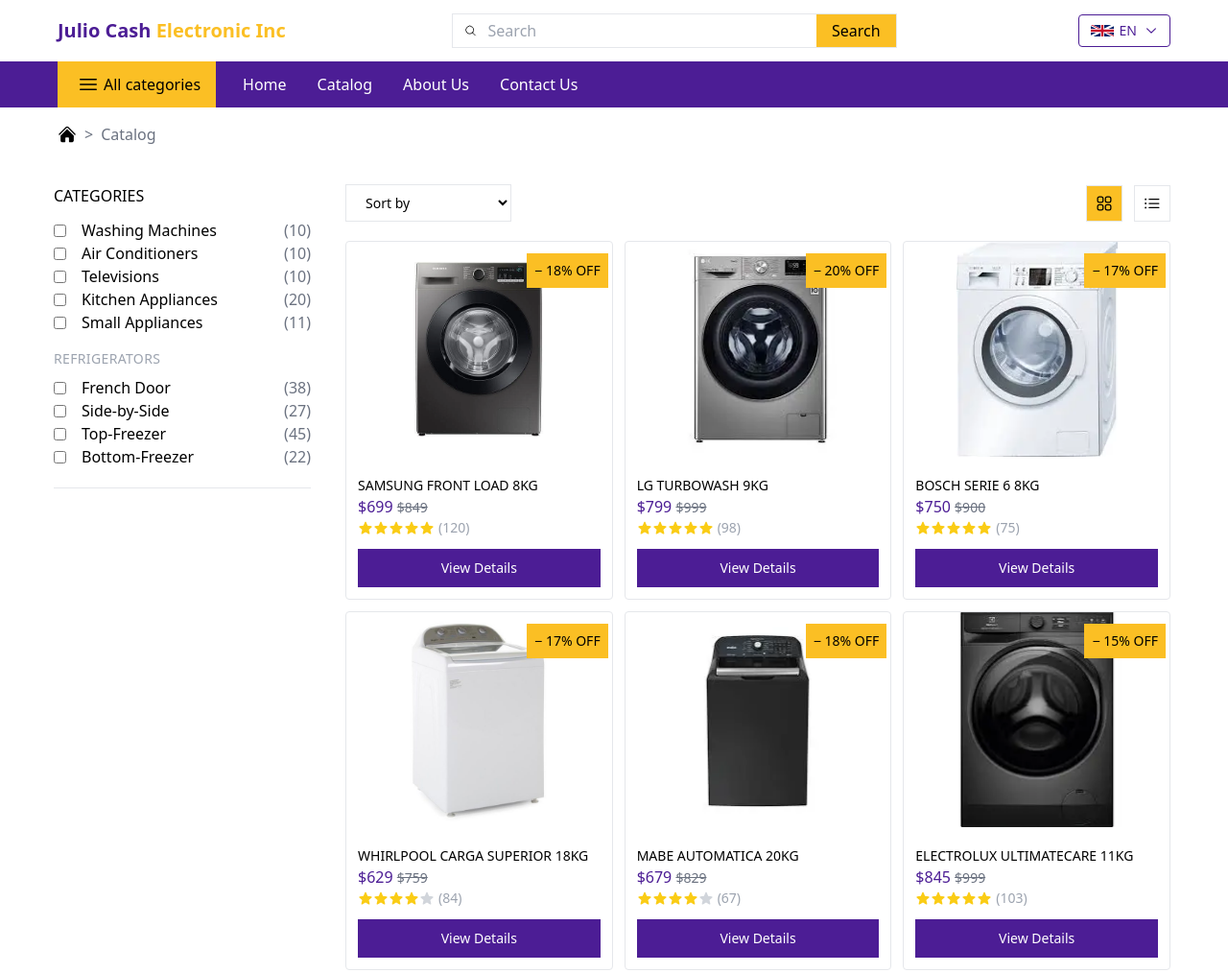
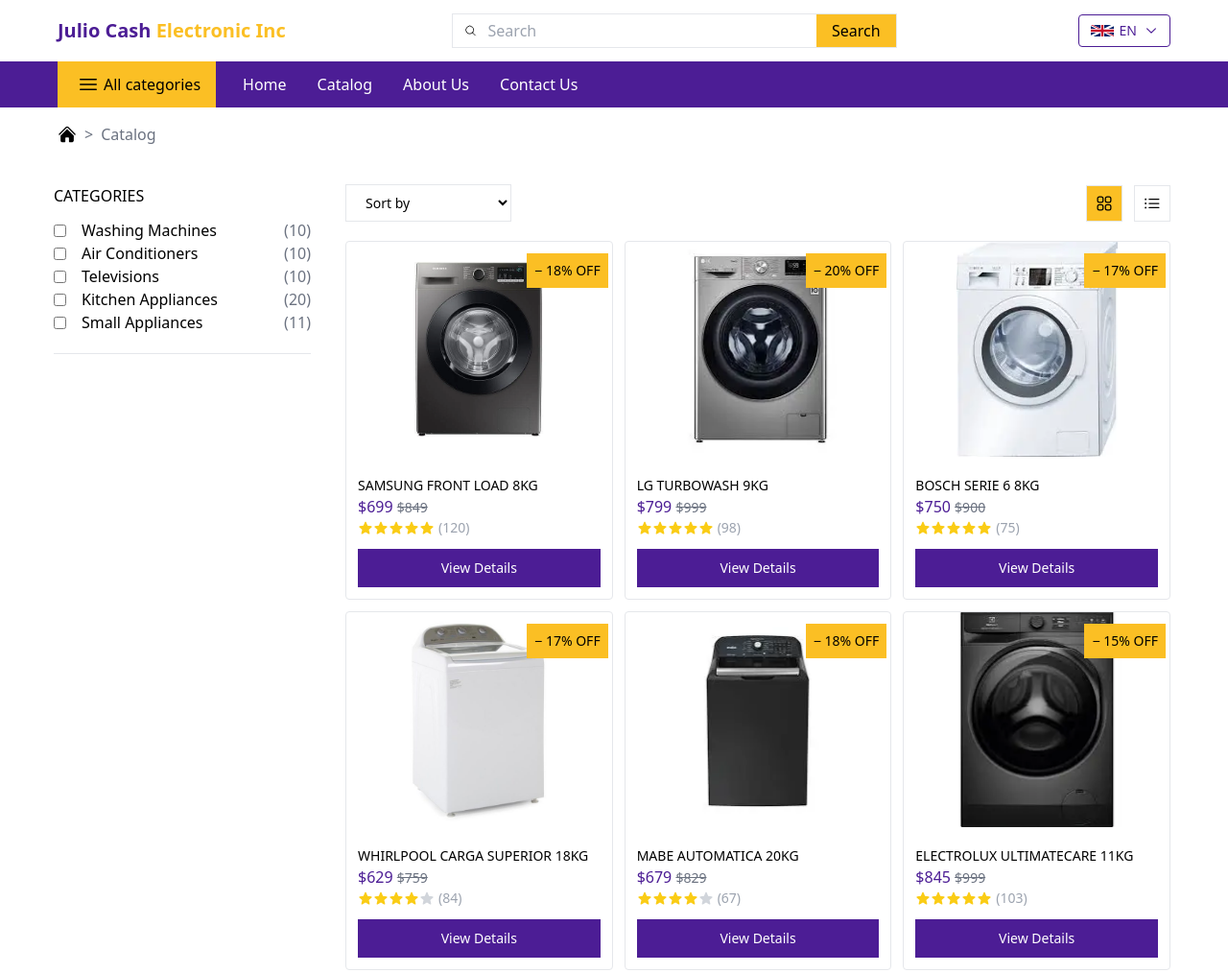
Before and after one commit to laura698/ecommerce-domestic-electrical-equipment, a website built with Parcel: page src/catalog.html in a window 1280 px wide. Shown: the top 1014 px of the page at 96% size. Built offline with nearby package versions, Linux system fonts and the light colour scheme.

Commit message:
Versión 4.0

```diff
--- a/src/assets/js/lang.js
+++ b/src/assets/js/lang.js
@@ -161,6 +161,9 @@
     opt.classList.toggle('font-semibold', active);
     opt.classList.toggle('text-violet-900', active);
   });
+
+  // Notificar a páginas con contenido dinámico
+  if (typeof window.onLangApplied === 'function') window.onLangApplied(lang);
 }
 
 // ─── Dropdown toggle ───────────────────────────────────────────────────────────
--- a/src/catalog.html
+++ b/src/catalog.html
@@ -19,7 +19,7 @@
     <title>Catalog</title>
   </head>
 
-  <body x-data="{ desktopMenuOpen: false, mobileMenuOpen: false, listView: false }">
+  <body x-data="{ desktopMenuOpen: false, mobileMenuOpen: false, listView: false, filterOpen: false }">
     <main class="flex flex-col h-screen justify-between">
       <!-- Header -->
       <div>
@@ -323,7 +323,7 @@
         class="container mx-auto flex-grow max-w-[1200px] border-b py-5 lg:flex lg:flex-row lg:py-10"
       >
         <!-- sidebar  -->
-        <section class="hidden w-[300px] flex-shrink-0 px-4 lg:block">
+        <section class="w-[300px] flex-shrink-0 px-4" :class="filterOpen ? 'block' : 'hidden lg:block'">
           <div class="flex border-b pb-5">
             <div class="w-full">
               <p class="mb-3 font-medium" data-i18n="CATEGORIES">CATEGORIES</p>
@@ -368,39 +368,6 @@
                 <div><p class="text-gray-500">(11)</p></div>
               </div>
 
-              <p class="mt-4 mb-2 text-sm font-medium text-gray-400 uppercase tracking-wide" data-i18n="Refrigerators">Refrigerators</p>
-
-              <div class="flex w-full justify-between">
-                <div class="flex justify-center items-center">
-                  <input type="checkbox" id="cat-french-door" data-category="french-door" class="category-filter" />
-                  <p class="ml-4" data-i18n="French Door">French Door</p>
-                </div>
-                <div><p class="text-gray-500">(38)</p></div>
-              </div>
-
-              <div class="flex w-full justify-between">
-                <div class="flex justify-center items-center">
-                  <input type="checkbox" id="cat-side-by-side" data-category="side-by-side" class="category-filter" />
-                  <p class="ml-4" data-i18n="Side-by-Side">Side-by-Side</p>
-                </div>
-                <div><p class="text-gray-500">(27)</p></div>
-              </div>
-
-              <div class="flex w-full justify-between">
-                <div class="flex justify-center items-center">
-                  <input type="checkbox" id="cat-top-freezer" data-category="top-freezer" class="category-filter" />
-                  <p class="ml-4" data-i18n="Top-Freezer">Top-Freezer</p>
-                </div>
-                <div><p class="text-gray-500">(45)</p></div>
-              </div>
-
-              <div class="flex w-full justify-between">
-                <div class="flex justify-center items-center">
-                  <input type="checkbox" id="cat-bottom-freezer" data-category="bottom-freezer" class="category-filter" />
-                  <p class="ml-4" data-i18n="Bottom-Freezer">Bottom-Freezer</p>
-                </div>
-                <div><p class="text-gray-500">(22)</p></div>
-              </div>
             </div>
           </div>
 
@@ -420,6 +387,7 @@
               </select>
 
               <button
+                @click="filterOpen = !filterOpen"
                 class="flex items-center justify-center border px-6 py-2 md:hidden"
               ><span data-i18n="Filters">Filters</span><svg
                   xmlns="http://www.w3.org/2000/svg"
--- a/src/product-detail.html
+++ b/src/product-detail.html
@@ -392,6 +392,14 @@
       const backLabel = document.getElementById('back-label');
       if (backLink) { backLink.href = '#'; backLink.onclick = function(e){ e.preventDefault(); location.href = catLink; }; }
       if (backLabel) backLabel.textContent = t.backTo + displayCatName;
+
+      // ── Hook para cambio de idioma en caliente ────────────────────────────────
+      window.onLangApplied = function(newLang) {
+        const es = newLang === 'es';
+        const newCatName = (es ? catNamesES[cat] : null) || catNames[cat] || 'Catalog';
+        const newBackTo  = es ? 'Volver a ' : 'Back to ';
+        if (backLabel) backLabel.textContent = newBackTo + newCatName;
+      };
     })();
     </script>
 
```
